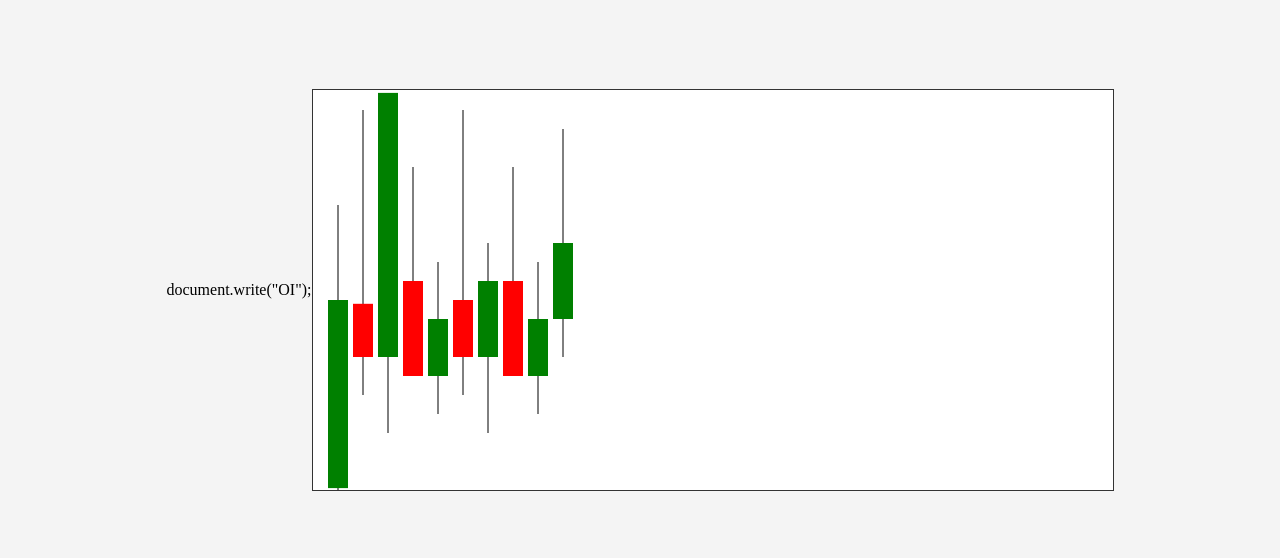
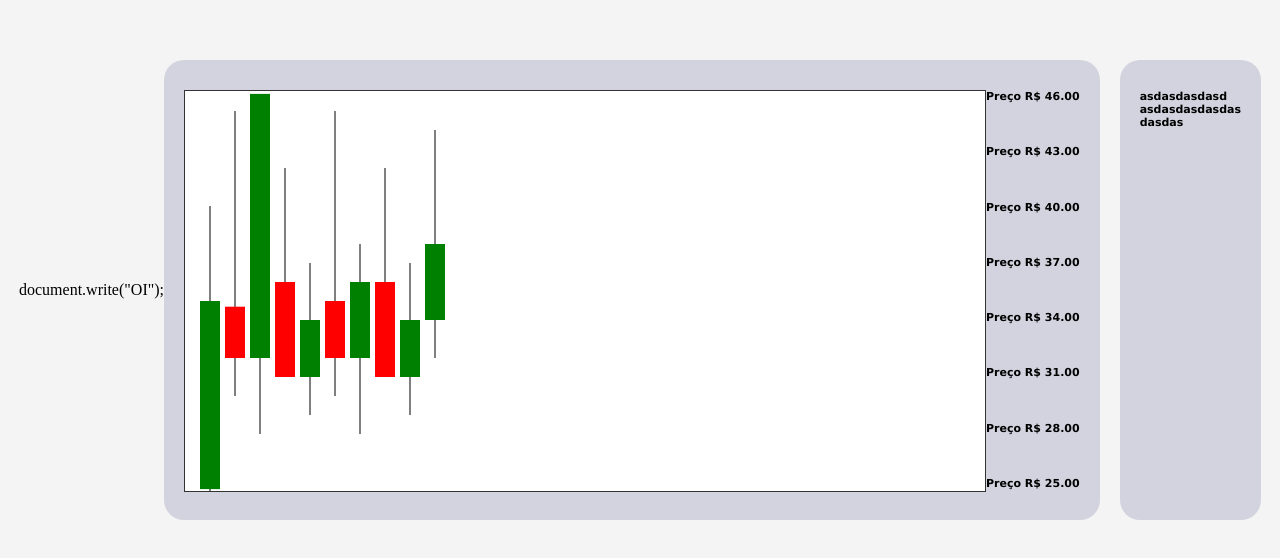
Before and after one commit to everctba/Simulador-Candlestick, a plain HTML site: page index.html in a window 1280 px wide. Shown: the part 118-676 px from the top of the page. Drawn offline with Linux system fonts and the light colour scheme.

Commit message:
Add initial styles and update candle chart layout
Added styles.css with layout and styling for the chart and sidebar. Updated index.html to include the new stylesheet and restructured the layout with containers for the chart, price labels, and statistics. Adjusted random value generation in functions.js for candle values.

```diff
--- a/functions.js
+++ b/functions.js
@@ -1,8 +1,8 @@
 
-
+//
 function geraCandleValorAleatorio() {
    let valorAleatorio = 0;
-   valorAleatorio = (Math.random() * 210) + 1;
+   valorAleatorio = (Math.random() * 208) + 1;
    console.log(valorAleatorio);
    preco = (valorAleatorio / 10) + 25;
    preco = preco.toFixed(1);
--- a/index.html
+++ b/index.html
@@ -6,6 +6,8 @@
 </script>
 
 <head>
+   <!-- Noosso CSS -->
+   <link rel="stylesheet" href="styles.css">
    <meta charset="UTF-8">
    <title>Gráfico de Candles OHLC</title>
    <style>
@@ -26,8 +28,28 @@
 
 <body>
    document.write("OI");
+   <div class="infos-horizontal">
+      <div class="grafico-container">
+         <svg id="grafico" width="800" height="400"></svg>
+         <div class="preço">
+            <div>Preço R$ 46.00</div>
+            <div>Preço R$ 43.00</div>
+            <div>Preço R$ 40.00</div>
+            <div>Preço R$ 37.00</div>
+            <div>Preço R$ 34.00</div>
+            <div>Preço R$ 31.00</div>
+            <div>Preço R$ 28.00</div>
+            <div>Preço R$ 25.00</div>
 
-   <svg id="grafico" width="800" height="400"></svg>
+
+         </div>
+      </div>
+      <div class="estatistica-lateral">
+         asdasdasdasd <br>
+         asdasdasdasdas <br>
+         dasdas
+      </div>
+   </div>
 
    <script>
 
--- /dev/null
+++ b/styles.css
@@ -0,0 +1,44 @@
+.grafico-container {
+
+
+   display: flex;
+   justify-content: center;
+   background-color: rgb(211, 211, 223);
+   /* margin: 50px; */
+   padding: 30px 20px;
+   border-radius: 20px;
+}
+
+.preço {
+
+   font-size: 11px;
+   font-family: 'Lucida Sans', 'Lucida Sans Regular', 'Lucida Grande', 'Lucida Sans Unicode', Geneva, Verdana, sans-serif;
+   font-weight: bold;
+   display: flex;
+   flex-direction: column;
+   justify-content: space-between;
+
+}
+
+.estatistica-lateral {
+   padding: 30px 20px;
+   border-radius: 20px;
+   height: 460px;
+   box-sizing: border-box;
+   /* min-height: 100%;
+   max-height: 100%; */
+   display: flex;
+   background-color: rgb(211, 211, 223);
+
+   font-size: 11px;
+   font-family: 'Lucida Sans', 'Lucida Sans Regular', 'Lucida Grande', 'Lucida Sans Unicode', Geneva, Verdana, sans-serif;
+   font-weight: bold;
+}
+
+.infos-horizontal {
+   max-height: 100%;
+   height: 460px;
+   display: flex;
+   flex-direction: row;
+   gap: 20px;
+}
```
